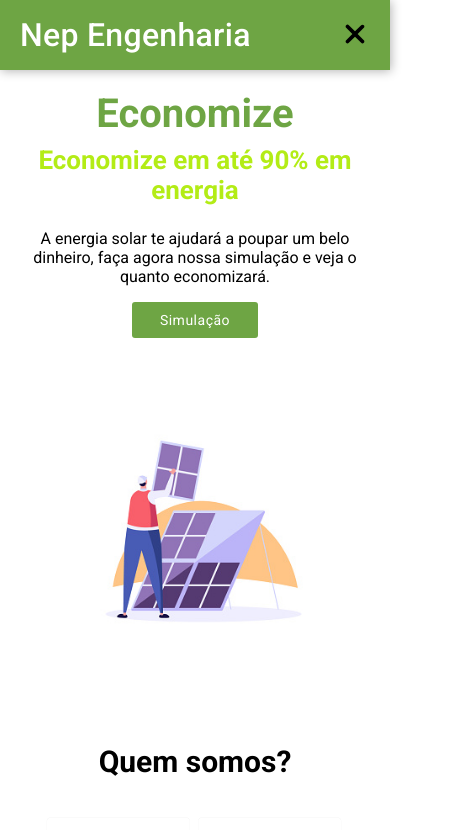
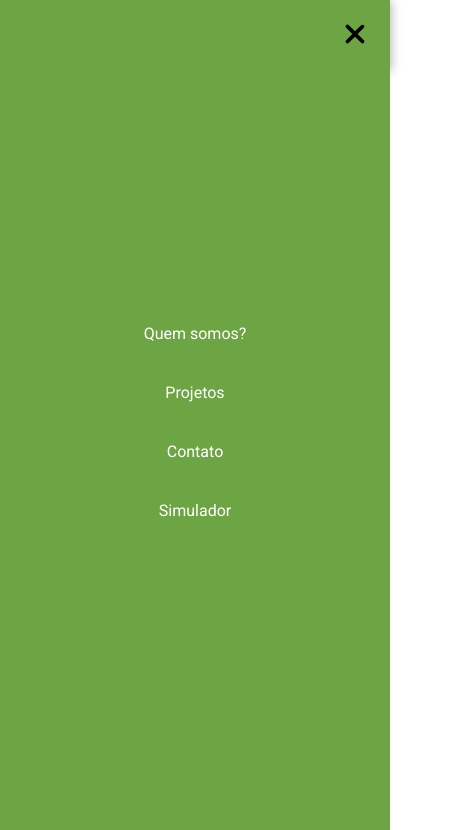
Before and after one commit to pedrosouz6/nep-engenharia, a plain HTML site: page index.html in a window 390 px wide. Both pictures are taken after a click on the button 355 px from the left and 35 px from the top of the page. Shown: the top 830 px of the page, 452 px wide, since content can reach past the window. Drawn offline with Linux system fonts and the light colour scheme.

Commit message:
responsive menu

```diff
--- a/style.css
+++ b/style.css
@@ -204,14 +204,16 @@
 #projetos .header--projetos h2 {
     font-size: 30px;
     text-align: center;
-    margin-bottom: 2rem;
+    margin: 2rem 0;
 }
 
 #projetos .container--projetos {
     display: flex;
     align-items: center;
+    flex-wrap: wrap;
     justify-content: center;
     gap: 2rem;
+    margin-bottom: 7rem;
 }
 
 #projetos .container--projetos .cards {
@@ -224,7 +226,6 @@
     align-items: center;
 
     background-color: var(--color-main);
-    margin-bottom: 7rem;
 }
 
 #projetos .container--projetos .cards p {
@@ -340,7 +341,20 @@
 
 @media (max-width: 730px) {
     #header nav ul {
-        display: none;
+        visibility: hidden;
+        width: 50%;
+        height: 100vh;
+        position: fixed;
+        display: flex;
+        flex-direction: column;
+        justify-content: center;
+        align-items: center;
+        top: 0;
+        right: -400px;
+        background: var(--color-main);
+        border-left: 2px solid white;
+        transition: .3s ease-in-out;
+        opacity: 0;
     }
 
     #header nav button.menu-abrir {
@@ -357,5 +371,26 @@
 
     #header nav.active button.menu-fechar{
         display: block;
+        z-index: 11;
+    }
+
+    #header nav.active ul {
+
+        visibility: visible;
+        right: 0;
+        opacity: 1;
+
     }
 }
+
+@media (max-width: 450px) {
+    #header nav.active ul {
+        border-left: none;
+        visibility: visible;
+        width: 100%;
+        height: 100vh;
+        position: fixed;
+        top: 0;
+        right: 0;
+    }
+}
```
